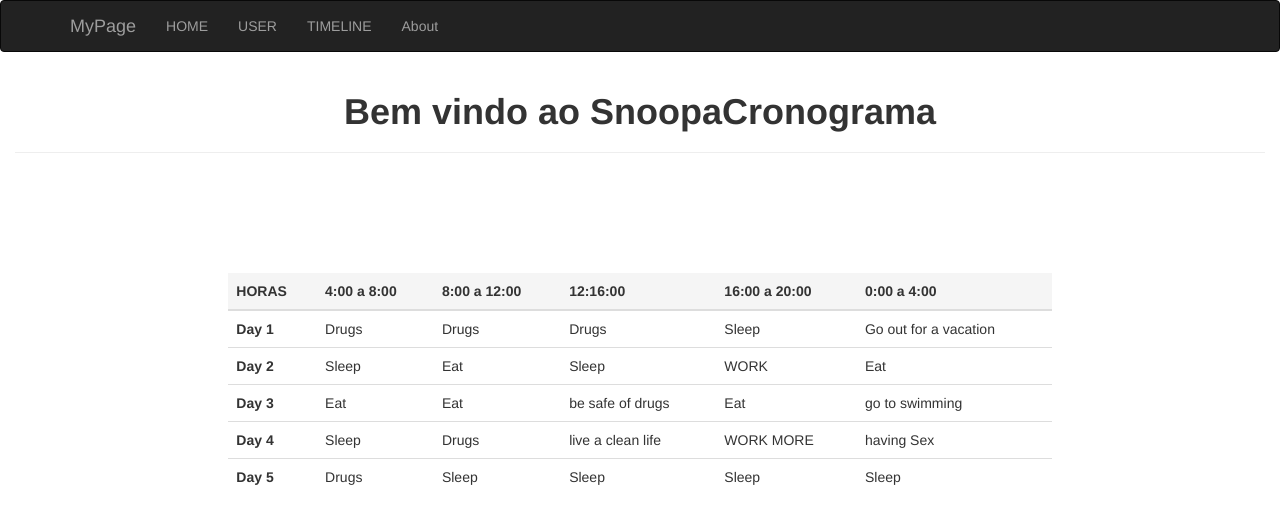
After one commit to Anthony-MPO-dev/prog-iv, a Flask app: page /cronograma in a window 1280 px wide. The commit adds this page. Shown: the top 524 px of the page. Run offline with Flask 2, Linux system fonts and the light colour scheme; some libraries are stand-ins or nearby versions.

Commit message:
add flask-pag homework updates

```diff
--- a/flasky/Pag_flask/404.html
+++ /dev/null
@@ -1 +0,0 @@
-404.html
--- a/flasky/Pag_flask/app.py
+++ b/flasky/Pag_flask/app.py
@@ -15,6 +15,9 @@ def user():
 @app.route('/cronograma')
 def cronograma():
     return render_template('cronograma.html')
+@app.route('/about')
+def about():
+    return render_template('about.html')
 @app.errorhandler(404)
 def page_not_found(e):
     return render_template('404.html'), 404
--- a/flasky/Pag_flask/cronograma.html
+++ /dev/null
@@ -1,6 +0,0 @@
-{%extends "body.html"%}
-{%block content%}
-<div class="ms-1" style="width: 100%;">
-    <h1 class="text-center fs-1" style="font-weight: bold;" >Hello new user, welcome to your page; )</h1>
-</div>
-{%endblock%}
--- /dev/null
+++ b/flasky/Pag_flask/static/mystyle.css
@@ -0,0 +1,9 @@
+.centralize-content{
+    position: absolute;
+    left: 0;
+    right: 0;
+    margin-left: auto !important;
+    margin-right: auto !important;
+    margin-top: 100px !important;
+    margin-bottom: 100px !important;
+}
--- a/flasky/Pag_flask/templates/body.html
+++ b/flasky/Pag_flask/templates/body.html
@@ -1,5 +1,12 @@
 {% extends "bootstrap/base.html" %}
 {% block title %}MyPage{% endblock %}
+
+{% block styles %}
+{{super()}}
+<link rel="stylesheet"
+      href="{{url_for('.static', filename='mystyle.css')}}">
+{% endblock %}
+
 {% block navbar %}
 <div class="navbar navbar-inverse" role="navigation">
     <div class="container">
@@ -17,8 +24,8 @@
             <ul class="nav navbar-nav">
                 <li><a href="/">HOME</a></li>
                 <li><a href="/user">USER</a></li>
-                <li><a href="/cronograma">CRONOGRAMA</a></li>
-                <li><a href="/">Home</a></li>
+                <li><a href="/cronograma">TIMELINE</a></li>
+                <li><a href="/about">About</a></li>
             </ul>
         </div>
     </div>
--- /dev/null
+++ b/flasky/Pag_flask/templates/cronograma.html
@@ -0,0 +1,63 @@
+{%extends "body.html"%}
+{%block content%}
+    <div class="container" style="width: 100%;">
+        <h1 class="text-center" style="font-weight: bold;" >Bem vindo ao SnoopaCronograma</h1>
+        <hr>
+        <div class="col-md-8 centralize-content table-responsive ">
+            <table class="table">
+                <thead>
+                <tr  class="active">
+                    <th scope="col">HORAS</th>
+                    <th scope="col">4:00 a 8:00</th>
+                    <th scope="col">8:00 a 12:00</th>
+                    <th scope="col">12:16:00</th>
+                    <th scope="col">16:00 a 20:00</th>
+                    <th scope="col">0:00 a 4:00</th>
+                </tr>
+                </thead>
+                <tbody>
+                <tr>
+                    <th scope="row">Day 1</th>
+                    <td>Drugs</td>
+                    <td>Drugs</td>
+                    <td>Drugs</td>
+                    <td>Sleep</td>
+                    <td>Go out for a vacation</td>
+                </tr>
+                <tr>
+                    <th scope="row">Day 2</th>
+                    <td>Sleep</td>
+                    <td>Eat</td>
+                    <td>Sleep</td>
+                    <td>WORK</td>
+                    <td>Eat</td>
+                </tr>
+                <tr>
+                    <th scope="row">Day 3</th>
+                    <td>Eat</td>
+                    <td>Eat</td>
+                    <td>be safe of drugs</td>
+                    <td>Eat</td>
+                    <td>go to swimming</td>
+                </tr>
+                <tr>
+                    <th scope="row">Day 4</th>
+                    <td>Sleep</td>
+                    <td>Drugs</td>
+                    <td>live a clean life</td>
+                    <td>WORK MORE</td>
+                    <td>having Sex</td>
+                </tr>
+                <tr>
+                    <th scope="row">Day 5</th>
+                    <td>Drugs</td>
+                    <td>Sleep</td>
+                    <td>Sleep</td>
+                    <td>Sleep</td>
+                    <td>Sleep</td>
+                </tr>
+                </tbody>
+            </table>
+        </div>
+    </div>
+{%endblock%}
--- a/flasky/Pag_flask/templates/index.html
+++ b/flasky/Pag_flask/templates/index.html
@@ -1,6 +1,7 @@
 {%extends "body.html"%}
 {%block content%}
 <div class="ms-1" style="width: 100%;">
-    <h1 class="text-center fs-1" style="font-weight: bold;" >Hello new user, welcome to your page; )</h1>
+    <h1 class="text-center fs-1" style="font-weight: bold;" >Hello new user, welcome to your page ; )</h1>
+    <hr>
 </div>
 {%endblock%}
```
Also changed, not shown: flasky/Pag_flask/templates/404.html (added, +7 -0 lines), flasky/Pag_flask/templates/500.html (added, +10 -0 lines), flasky/Pag_flask/templates/about.html (added, +44 -0 lines), flasky/Pag_flask/templates/user.html (+7 -33 lines), 1 other file.
